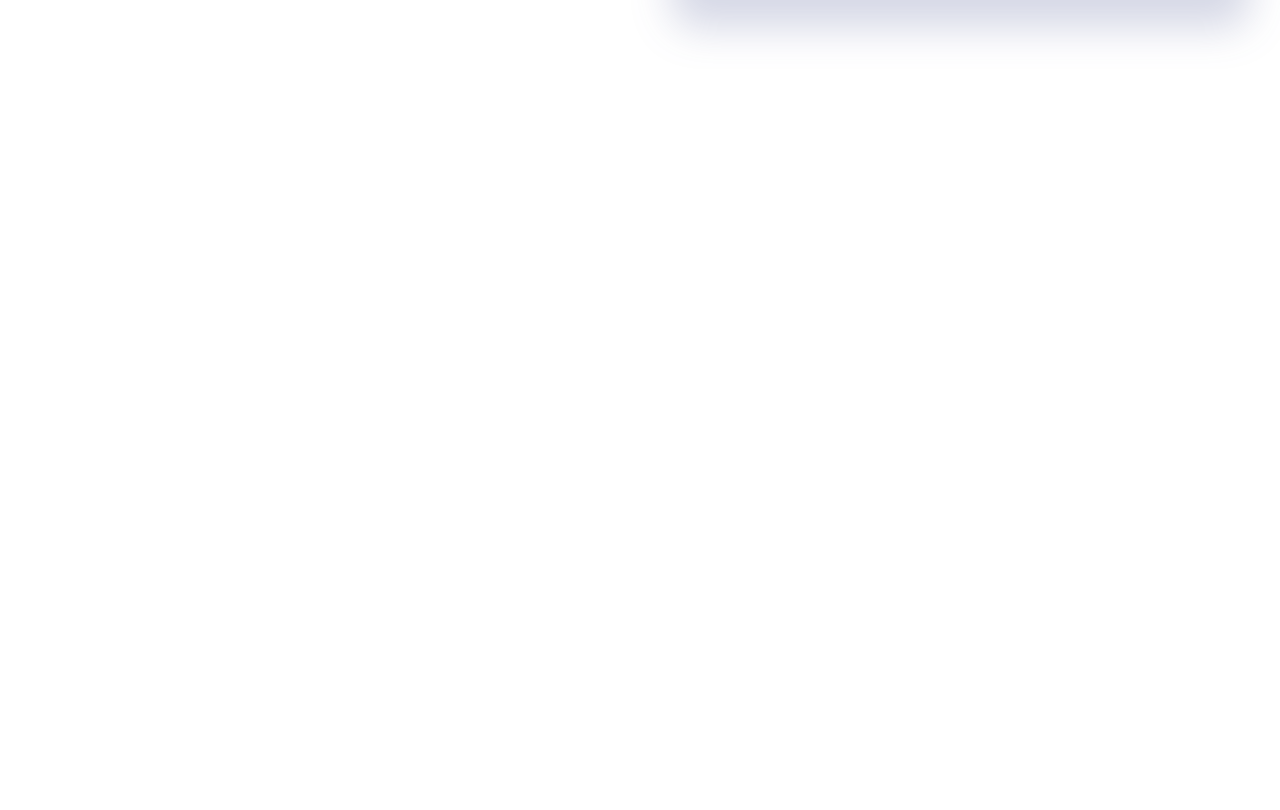
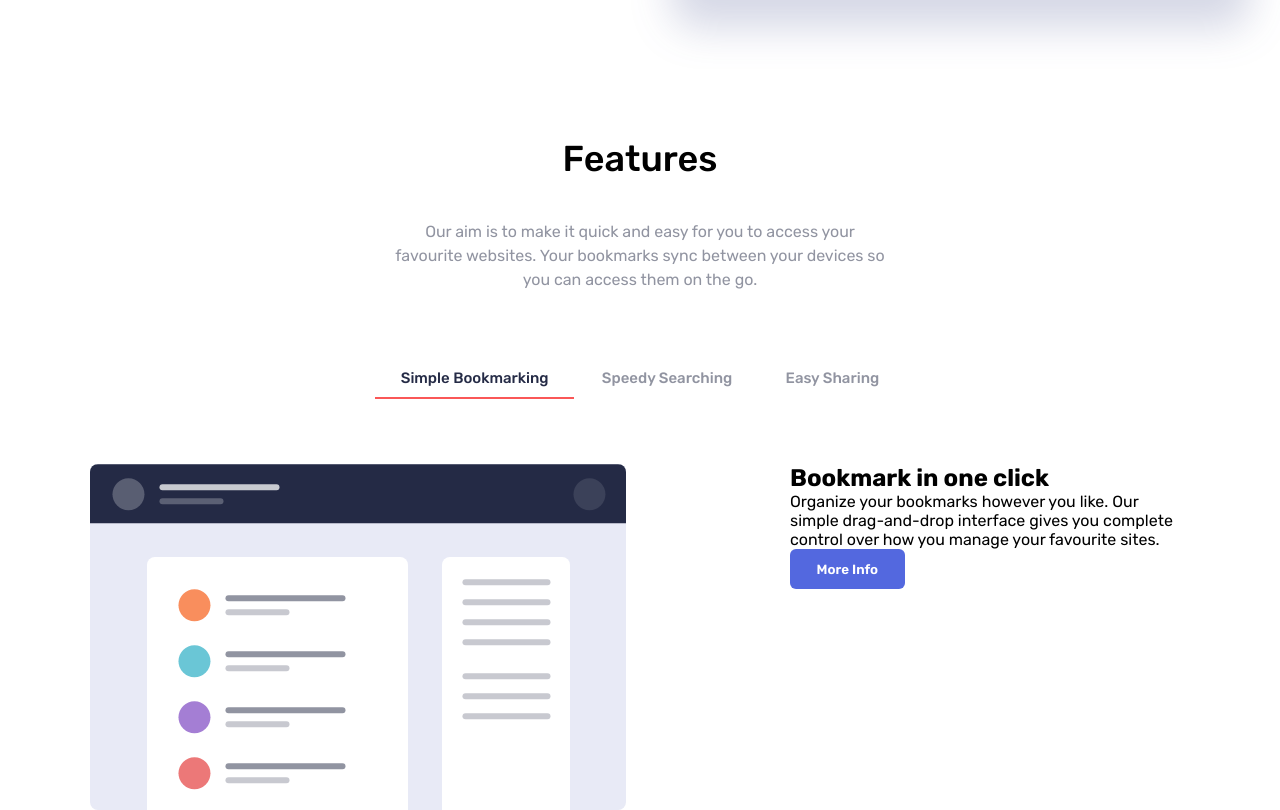
Before and after one commit to Chibuike-web/Bookmark-Landing-Page, a React (Vite) app: page / in a window 1280 px wide. Shown: the part 580-1390 px from the top of the page. Before the commit the page ends 800 px from the top, so only its background shows below. Built offline with nearby package versions, Linux system fonts and the light colour scheme.

Commit message:
implemented 'Feature tabs' ui

```diff
--- a/src/components/Button.tsx
+++ b/src/components/Button.tsx
@@ -7,6 +7,7 @@ export const Button = styled.button`
 	padding-block: 0.7rem;
 	border-radius: 0.375rem;
 	border: 0.0625rem solid transparent;
-	transition: all 0.3s ease;
+	transition: background-color 0.3s ease;
 	font-family: Rubik;
+	cursor: pointer;
 `;
--- /dev/null
+++ b/src/components/Features.tsx
@@ -0,0 +1,158 @@
+import { useState } from "react";
+import FeatureImage1 from "../assets/illustration-features-tab-1.svg";
+import FeatureImage2 from "../assets/illustration-features-tab-2.svg";
+import FeatureImage3 from "../assets/illustration-features-tab-3.svg";
+import styled from "styled-components";
+import { Button } from "./Button";
+
+type TabType = {
+	id: number;
+	text: string;
+};
+
+const tabData: TabType[] = [
+	{ id: 1, text: "Simple Bookmarking" },
+	{ id: 2, text: "Speedy Searching" },
+	{ id: 3, text: "Easy Sharing" },
+];
+export default function Features() {
+	const [activeSlider, setActiveSlider] = useState(1);
+
+	const handleTabToggle = (itemId: number) => {
+		setActiveSlider(itemId);
+	};
+	return (
+		<FeatureSection>
+			<FeatureContent>
+				<FeatureHeading>Features</FeatureHeading>
+				<FeatureParagraph>
+					Our aim is to make it quick and easy for you to access your favourite websites. Your
+					bookmarks sync between your devices so you can access them on the go.
+				</FeatureParagraph>
+			</FeatureContent>
+			<TabContainer>
+				{tabData.map(({ id, text }: TabType) => (
+					<Tab key={id} onClick={() => handleTabToggle(id)} active={activeSlider === id}>
+						{text}
+					</Tab>
+				))}
+			</TabContainer>
+			<TabWrapper>
+				{activeSlider === 1 ? (
+					<>
+						<img src={FeatureImage1} alt="Bookmark in one click" />
+						<TabContent>
+							<h1>Bookmark in one click</h1>
+							<p>
+								{" "}
+								Organize your bookmarks however you like. Our simple drag-and-drop interface gives
+								you complete control over how you manage your favourite sites.
+							</p>
+							<FeatureButton>More Info</FeatureButton>
+						</TabContent>
+					</>
+				) : activeSlider === 2 ? (
+					<>
+						<img src={FeatureImage2} alt="Bookmark in one click" />
+						<TabContent>
+							<h1>Intelligent search</h1>
+							<p>
+								Our powerful search feature will help you find saved sites in no time at all. No
+								need to trawl through all of your bookmarks.
+							</p>
+							<FeatureButton>More Info</FeatureButton>
+						</TabContent>
+					</>
+				) : activeSlider === 3 ? (
+					<>
+						<img src={FeatureImage3} alt="Bookmark in one click" />
+						<TabContent>
+							<h1>Share your bookmarks</h1>
+							<p>
+								Share your bookmarks Easily share your bookmarks and collections with others. reate
+								a shareable link that you can send at the click of a button.{" "}
+							</p>
+							<FeatureButton>More Info</FeatureButton>
+						</TabContent>
+					</>
+				) : (
+					""
+				)}
+			</TabWrapper>
+		</FeatureSection>
+	);
+}
+
+//Styled components
+
+const FeatureSection = styled.section`
+	margin-inline: auto;
+	max-inline-size: 68.75rem;
+	margin-block-start: 4rem;
+	justify-items: center;
+`;
+
+const FeatureContent = styled.div`
+	display: flex;
+	flex-direction: column;
+	align-items: center;
+	max-inline-size: 500px;
+	gap: 2.5rem;
+`;
+
+const FeatureHeading = styled.h1`
+	font-size: 36px;
+	font-weight: 500;
+	text-align: center;
+`;
+
+const FeatureParagraph = styled.p`
+	letter-spacing: 0.05em;
+	color: var(--grayishblue);
+	letter-spacing: -0.001em;
+	line-height: 1.5;
+	width: 100%;
+	text-align: center;
+`;
+
+const FeatureButton = styled(Button)`
+	background-color: var(--blue);
+	color: white;
+`;
+
+const TabContainer = styled.div`
+	margin-block: 4rem;
+`;
+
+interface TabProps {
+	active?: boolean;
+}
+const Tab = styled(Button)<TabProps>`
+	font-size: 15px;
+	color: ${({ active }) => (active ? "var(--verydarkblue)" : "var(--grayishblue)")};
+	font-weight: 500;
+	position: relative;
+	padding-block: 12px;
+
+	&::after {
+		content: "";
+		position: absolute;
+		background-color: ${({ active }) => (active ? "var(--red)" : "transparent")};
+		width: 100%;
+		height: 2px;
+		left: 0;
+		bottom: 0;
+		transition: background-color 0.3s ease-in-out;
+	}
+`;
+
+const TabWrapper = styled.div`
+	display: flex;
+	width: 100%;
+	justify-content: space-between;
+`;
+
+const TabContent = styled.div`
+	width: 100%;
+	max-inline-size: 400px;
+`;
--- a/src/components/LandingPage.tsx
+++ b/src/components/LandingPage.tsx
@@ -1,3 +1,4 @@
+import Features from "./Features";
 import Hero from "./Hero";
 import Navbar from "./Navbar";
 
@@ -6,6 +7,7 @@ export default function LandingPage() {
 		<>
 			<Navbar />
 			<Hero />
+			<Features />
 		</>
 	);
 }
--- a/src/components/Navbar.tsx
+++ b/src/components/Navbar.tsx
@@ -97,7 +97,6 @@ const NavButton = styled(Button)`
 		border: 0.125rem solid var(--red);
 		background: transparent;
 		color: var(--red);
-		cursor: pointer;
 	}
 `;
 
```
